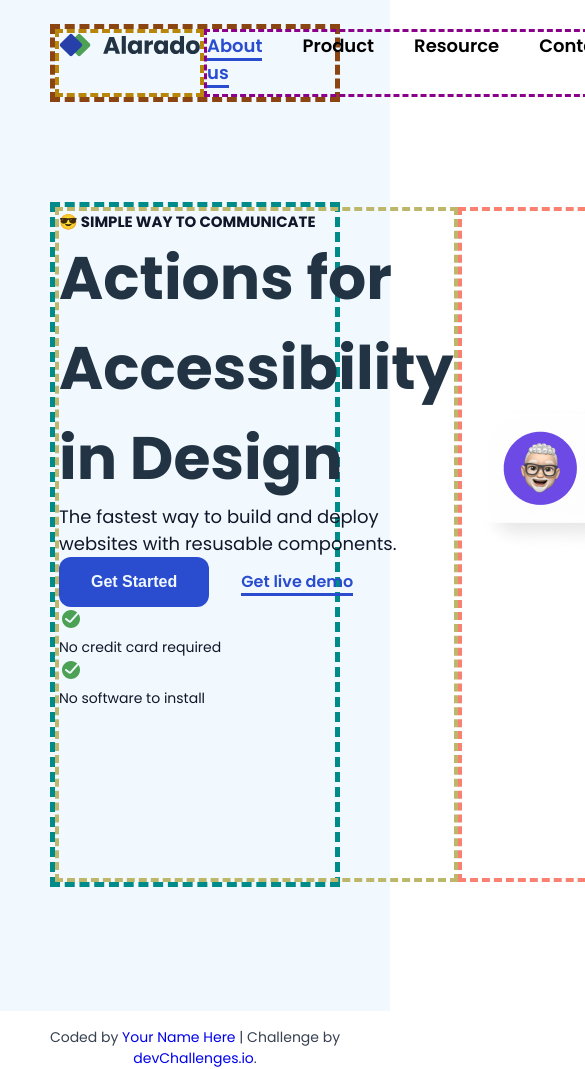
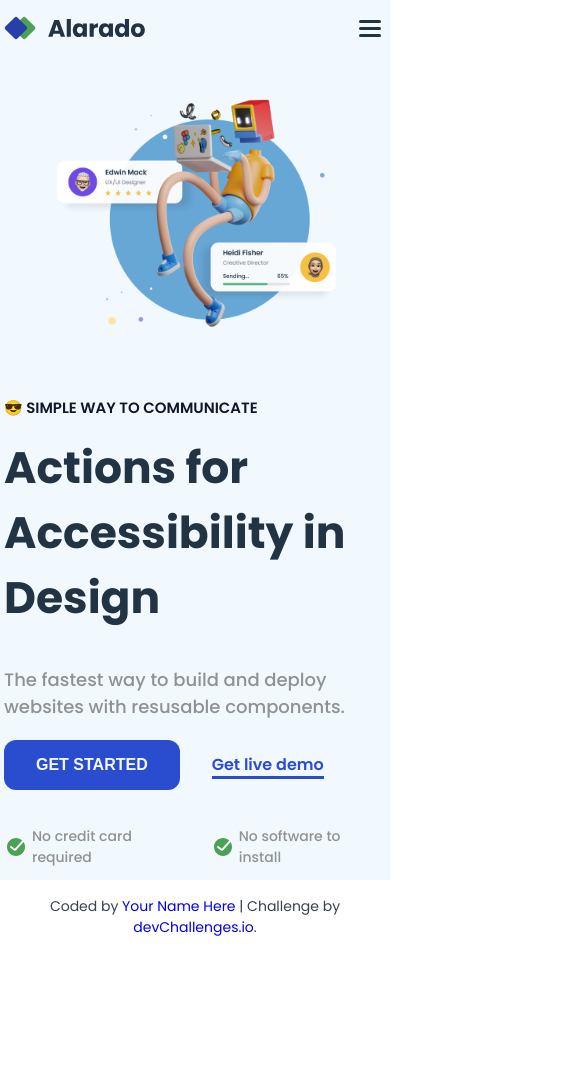
Before and after one commit to DevelopWebAdnan/simple-homepage-master, a plain HTML site: page index.html in a window 390 px wide. Shown: the top 1069 px of the page, 585 px wide, since content can reach past the window. After the commit the page ends 938 px from the top, so only its background shows below. Drawn offline with Linux system fonts and the light colour scheme.

Commit message:
Made the page responsive at different screen sizes

```diff
--- a/index.html
+++ b/index.html
@@ -45,17 +45,21 @@
 
       /* navbar styles */
       .navbar {
-        border: 5px dashed saddlebrown;
+        /* border: 5px dashed saddlebrown; */
         display: flex;
         justify-content: space-between;
+        align-items: center;
       }
-      .nav-image {
-        border: 4px dashed darkgoldenrod;
+      /* .nav-image {
+        border: 4px dashed darkmagenta;
+      } */
+      .nav-image img {
+        width: 100%;
       }
       .nav-list {
-        border: 3px dashed darkmagenta;
+        /* border: 3px dashed steelblue; */
         display: flex;
-        gap: 40px;
+        gap: 36px;
       }
       .nav-list li {
         list-style: none;
@@ -63,23 +67,28 @@
       }
       .nav-list li a {
         text-decoration: none;
-        color: black;
+        color: #111729;
       }
       .nav-list li:first-of-type a {
         color: #2A4DD0;
         /* text-decoration: underline; */
         border-bottom: 3px solid #2A4DD0;
       }
+      .hamburger-menu {
+        display: none;
+      }
       .theme-toggle {
-        border: 3px dashed steelblue;
+        border: 3px dashed darkgoldenrod;
         border-radius: 50px;
         background-color: #223344;
+        padding: 1px;
       }
       .theme-toggle button {
-        border-radius: 50px;
+        border-radius: 50%;
         border: none;
         font-size: 1rem;
         background-color: #223344;
+        padding: 1px;
       }
       /* .theme-toggle .moon {} */
       .theme-toggle .sun {
@@ -89,24 +98,39 @@
 
       /* banner styles */
       .banner{
-        border: 5px dashed darkcyan;
-        margin: 100px auto;
+        /* border: 5px dashed darkcyan; */
+        margin: 80px auto 50px;
         display: flex;
+        gap: 50px;
+        justify-content: space-between;
+        /* align-items: center; */
       }
-      .text-content {
-        border: 4px dashed darkkhaki;
+      .banner .text-content {
+        /* border: 4px dashed darkkhaki; */
+        /* max-width: 570px; */
+        /* width: 50%; */
+        flex: 1;
       }
       .banner .text-content .sub-title {
         text-transform: uppercase;
+        font-weight: 600;
       }
       .banner .text-content .title {
         font-size: 3.75rem;
         color: #223344;
+        margin: 16px 0;
+        /* max-width: 300px; */
+        /* border: 3px dashed steelblue; */
       }
-      /* .banner .text-content .buttons {
-        font-size: 1rem;
-        font-weight: 600;
-      } */
+      .banner .text-content .description {
+        margin: 36px auto 20px;
+        font-weight: 500;
+      }
+      .banner .text-content .buttons {
+        /* font-size: 1rem;
+        font-weight: 600; */
+        margin: 20px auto 36px;
+      }
       .banner .text-content .buttons button {
         border: none;
         background-color: #2A4DD0;
@@ -115,6 +139,7 @@
         padding: 16px 32px;
         border-radius: 12px;
         font-size: 1rem;
+        text-transform: uppercase;
       }
       .banner .text-content .buttons a {
          color: #2A4DD0;
@@ -126,9 +151,26 @@
       }
       .banner .text-content .bottom {
         font-size: 0.875rem;
+        display: flex;
+        gap: 16px;
+        /* justify-content: space-between; */
       }
-      .img-content {
-        border: 4px dashed salmon;
+      .banner .text-content .bottom .done {
+        display: flex;
+        align-items: center;
+        gap: 4px;
+        font-weight: 500;
+      }
+      .banner .img-content {
+        /* border: 4px dashed salmon; */
+        flex: 1;
+        /* overflow: hidden; */
+        /* width: 50%; */
+      }
+      .banner .img-content img {
+        width: 100%;
+        object-fit: cover;
+        height: 100%;
       }
 
       .author-info {
@@ -140,6 +182,79 @@
 
       .author-info a {
         text-decoration: none;
+      }
+
+      /* responsive styles */
+      @media screen and (max-width: 640px) {
+        .header {
+        /* background-color: #F2F9FE; */
+        padding: 12px 4px;
+      }
+       .nav-list {
+        /* border: 3px dashed darkmagenta; */
+        display: none;
+        /* gap: 40px; */
+      }
+      .hamburger-menu {
+        display: block;
+      }
+      .theme-toggle {
+        /* border: 3px dashed steelblue;
+        border-radius: 50px;
+        background-color: #223344; */
+        display: none;
+      }
+
+      .banner{
+        /* border: 5px dashed darkcyan; */
+        margin: 30px auto 0;
+        /* display: flex; */
+        flex-direction: column-reverse;
+      }
+      .banner .text-content {
+        /* border: 4px dashed darkkhaki; */
+        /* max-width: 400px; */
+        /* flex: 1; */
+        /* width: 100%; */
+      }
+       .banner .text-content .title {
+        font-size: 2.75rem;
+        /* color: #223344;
+        margin: 16px auto; */
+        /* max-width: 300px; */
+      }
+       .banner .text-content .description {
+        /* margin: 32px auto 24px; */
+        color: #909193;
+      }
+       /* .banner .text-content .bottom {
+        font-size: 0.75rem;
+        display: flex;
+        gap: 12px;
+      } */
+      .banner .text-content .bottom .done {
+        /* display: flex;
+        align-items: center;
+        gap: 4px;
+        font-weight: 500; */
+        color: #909193;
+      }
+      .banner .img-content {
+        /* border: 4px dashed salmon;
+        flex: 1; */
+        width: 75%;
+        margin: 0 auto;
+      }
+      }
+
+      /* responsive for tablet devices */
+      @media screen and (min-width: 640px) and (max-width: 1024px) {
+       .banner .text-content .description {
+        color: #909193;
+      }
+      .banner .text-content .bottom .done {
+        color: #909193;
+      }
       }
     </style>
   </head>
@@ -154,6 +269,7 @@
           <li><a href="">Resource</a></li>
           <li><a href="">Contact</a></li>
         </ul>
+        <div class="hamburger-menu"><img src="resources/hamburger-button.svg" alt="hamburger-button"></div>
         <div class="theme-toggle">
             <button class="moon"><img src="resources/Moon_fill_light.svg" alt="Moon_fill_light"></button>
             <button class="sun"><img src="resources/Sun_fill.svg" alt="Sun_fill"></button>
@@ -170,10 +286,14 @@
               <button>Get Started</button><a href="">Get live demo</a>
             </div>
             <div class="bottom">
-              <img src="resources/Done_ring_round_fill.svg" alt="Done_ring_round_fill">
-              <p>No credit card required</p>
-              <img src="resources/Done_ring_round_fill.svg" alt="Done_ring_round_fill">
-              <p>No software to install</p>
+              <div class="done">
+                <img src="resources/Done_ring_round_fill.svg" alt="Done_ring_round_fill">
+                <p>No credit card required</p>
+              </div>
+              <div class="done">
+                <img src="resources/Done_ring_round_fill.svg" alt="Done_ring_round_fill">
+                <p>No software to install</p>
+              </div>
             </div>
           </div>
           <div class="img-content">
```
